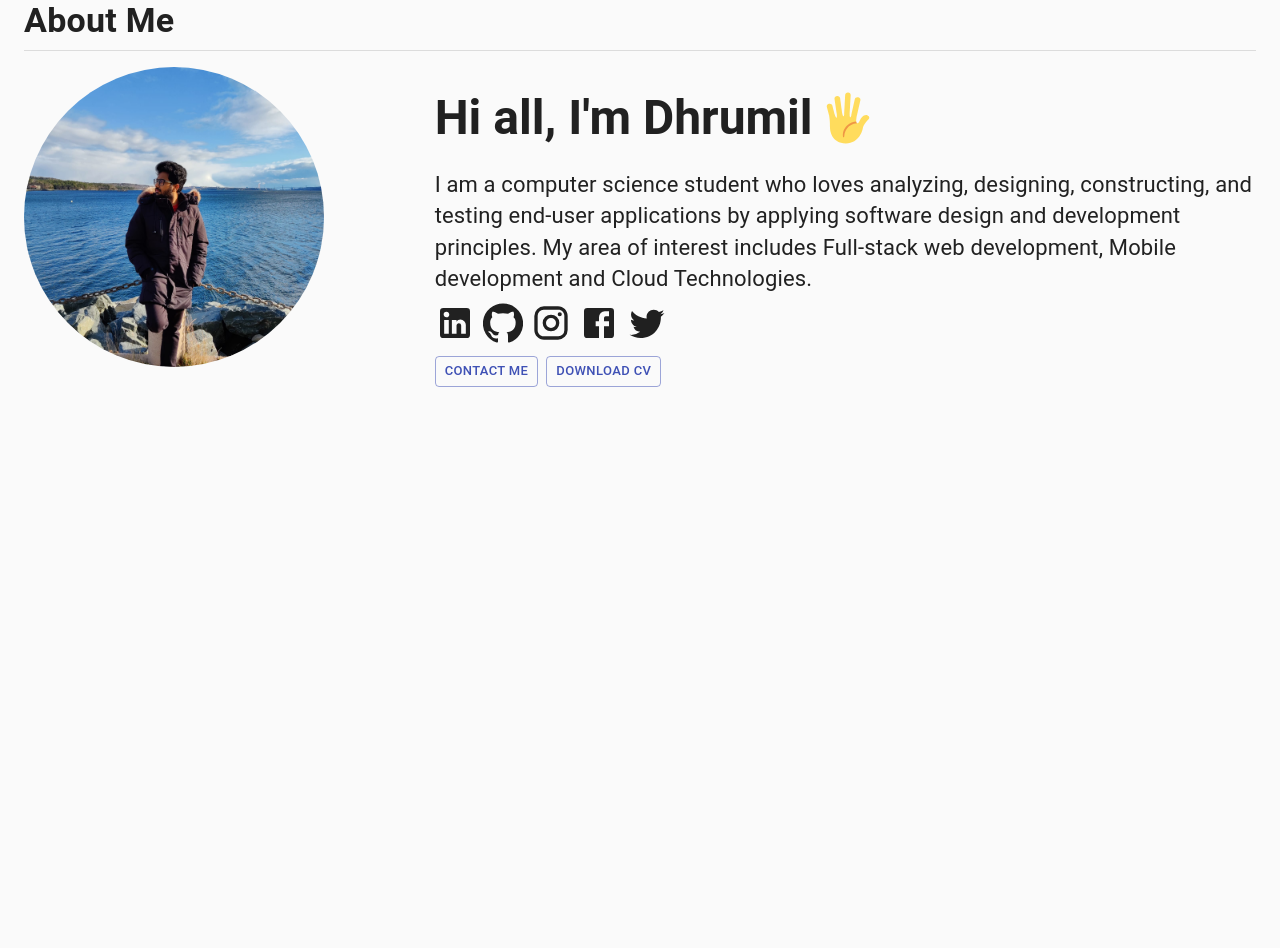
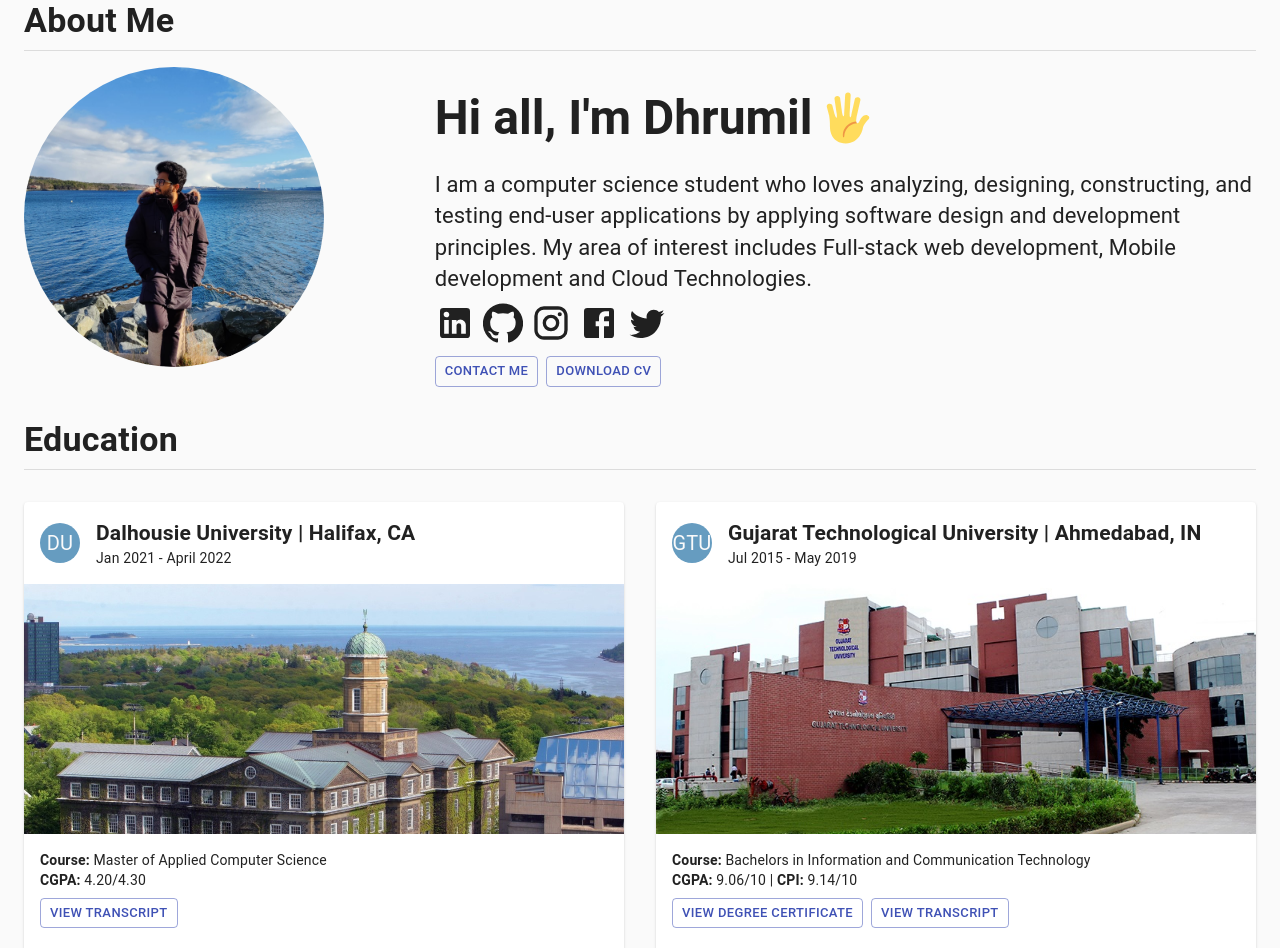
Before and after one commit to DhrumilShah98/DhrumilShahPortfolio, a React (Create React App) app: page / in a window 1280 px wide. Shown: the top 948 px of the page. Before the commit the page ends 800 px from the top, so only its background shows below. Built offline with nearby package versions, Linux system fonts and the light colour scheme.

Commit message:
Education component complete

```diff
--- a/src/App.js
+++ b/src/App.js
@@ -1,14 +1,14 @@
 import { Container, CssBaseline } from '@material-ui/core';
 import React from 'react';
 import { AboutMe } from './components/AboutMe/AboutMe';
-import { ContactMe } from './components/ContactMe/ContactMe';
+import { Education } from './components/Education/Education';
 
 function App() {
   return (
     <Container>
       <CssBaseline />
       <AboutMe />
-      <ContactMe />
+      <Education />
     </Container>
   );
 }
--- /dev/null
+++ b/src/components/Education/Education.js
@@ -0,0 +1,57 @@
+import { Divider, Grid, Typography, Avatar, Button, Card, CardHeader, CardMedia, CardContent } from '@material-ui/core';
+import React from 'react';
+import { useStyles } from './styles';
+import dalhousie_university_image from '../../assets/education_images/dalhousie_university.jpg';
+import gujarat_technological_university_image from '../../assets/education_images/gujarat_technological_university.jpg';
+
+export const Education = () => {
+    const classes = useStyles();
+
+    return (
+        <React.Fragment>
+            <Typography variant="h4" className={classes.educationHeading}>Education</Typography>
+            <Divider className={classes.marginTopEight} />
+            <Grid container className={classes.marginTopSixteen} direction="row" justifyContent="center" alignItem="center" spacing={4}>
+                <Grid item xs={12} sm={12} md={6} lg={6}>
+                    <Card>
+                        <CardHeader
+                            avatar={<Avatar style={{ backgroundColor: "#669CC0" }} aria-label="recipe">DU</Avatar>}
+                            title={<Typography variant="p" component="h2">Dalhousie University | Halifax, CA</Typography>}
+                            subheader={<Typography variant="p">Jan 2021 - April 2022</Typography>} />
+                        <CardMedia
+                            component="img"
+                            className={classes.cardMediaStyle}
+                            image={dalhousie_university_image}
+                            alt="Dalhousie University Logo and Text" />
+                        <CardContent>
+                            <Typography variant="p" display="block"><span className={classes.boldText}>Course:</span> Master of Applied Computer Science</Typography>
+                            <Typography variant="p" display="block"><span className={classes.boldText}>CGPA:</span> 4.20/4.30</Typography>
+                            <Button color="primary" variant="outlined" size="small" className={classes.marginTopEight}>View Transcript</Button>
+                        </CardContent>
+                    </Card>
+                </Grid>
+                <Grid item xs={12} sm={12} md={6} lg={6}>
+                    <Card>
+                        <CardHeader
+                            avatar={<Avatar style={{ backgroundColor: "#669CC0" }} aria-label="recipe">GTU</Avatar>}
+                            title={<Typography variant="p" component="h2">Gujarat Technological University | Ahmedabad, IN</Typography>}
+                            subheader={<Typography variant="p">Jul 2015 - May 2019</Typography>} />
+                        <CardMedia
+                            component="img"
+                            className={classes.cardMediaStyle}
+                            image={gujarat_technological_university_image}
+                            alt="Gujarat Technological University Logo and Text" />
+                        <CardContent>
+                            <Typography variant="p" display="block"><span className={classes.boldText}>Course:</span> Bachelors in Information and Communication Technology</Typography>
+                            <Typography variant="p" display="block"><span className={classes.boldText}>CGPA:</span> 9.06/10 | <span style={{ fontWeight: "bold" }}>CPI:</span> 9.14/10</Typography>
+                            <div className={classes.marginTopEight}>
+                                <Button color="primary" variant="outlined" href="mailto:shah.dhrumil1998@gmail.com" size="small">View Degree Certificate</Button>
+                                <Button color="primary" variant="outlined" className={classes.marginLeftEight} size="small">View Transcript</Button>
+                            </div>
+                        </CardContent>
+                    </Card>
+                </Grid>
+            </Grid>
+        </React.Fragment>
+    );
+}
--- /dev/null
+++ b/src/components/Education/styles.js
@@ -0,0 +1,24 @@
+import { makeStyles } from '@material-ui/core/styles';
+
+export const useStyles = makeStyles((theme) => ({
+    educationHeading: {
+        marginTop: 32,
+        fontWeight: "bold"
+    },
+    marginTopEight: {
+        marginTop: 8,
+    },
+    marginTopSixteen: {
+        marginTop: 16
+    },
+    marginLeftEight: {
+        marginLeft: 8
+    },
+    cardMediaStyle: {
+        maxHeight: 250,
+        height: "80%"
+    },
+    boldText: {
+        fontWeight: "bold"
+    },
+}));
```
Also changed, not shown: src/assets/education_images/dalhousie_university.jpg (added), src/assets/education_images/gujarat_technological_university.jpg (added).
